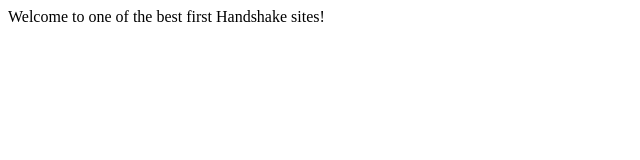
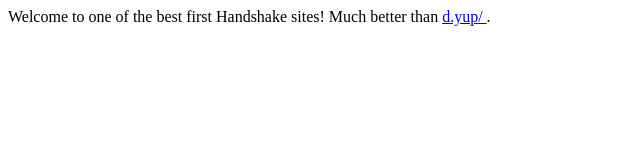
Before and after one commit to brettdiehl/handshake-brett.diehl, a plain HTML site: page index.html in a window 1280 px wide. Shown: the whole page, without its empty margins (0-640 px from the left). Drawn offline with Linux system fonts and the light colour scheme.

Commit message:
Update index.html

```diff
--- a/index.html
+++ b/index.html
@@ -3,6 +3,6 @@
     <title>Brett Diehl's Handshake Site</title>
   </head>
   <body>
-    Welcome to one of the best first Handshake sites!
+    Welcome to one of the best first Handshake sites! Much better than <a href="d.yup/"> d.yup/ </a>.
   </body>
 </html>
```
